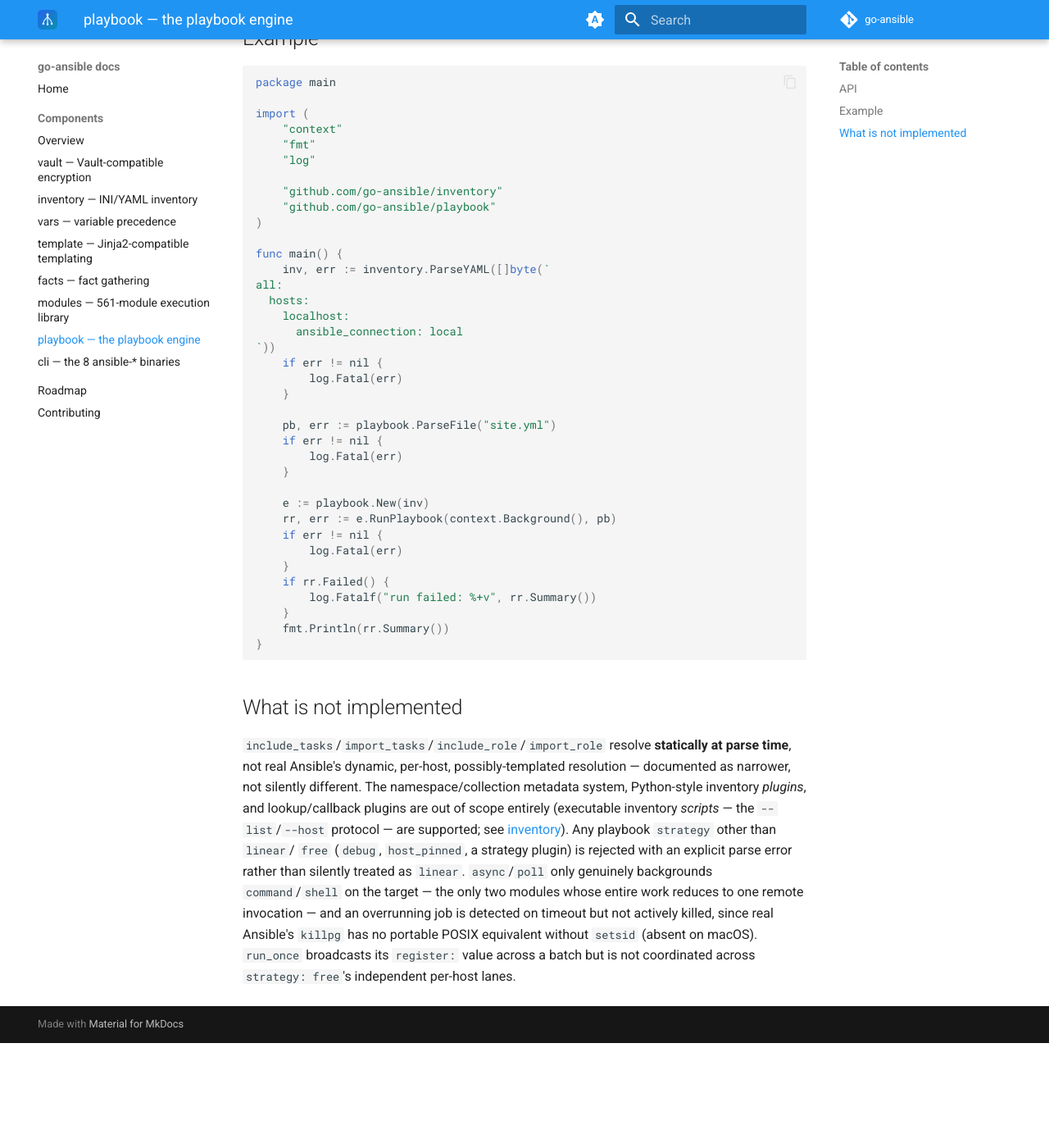
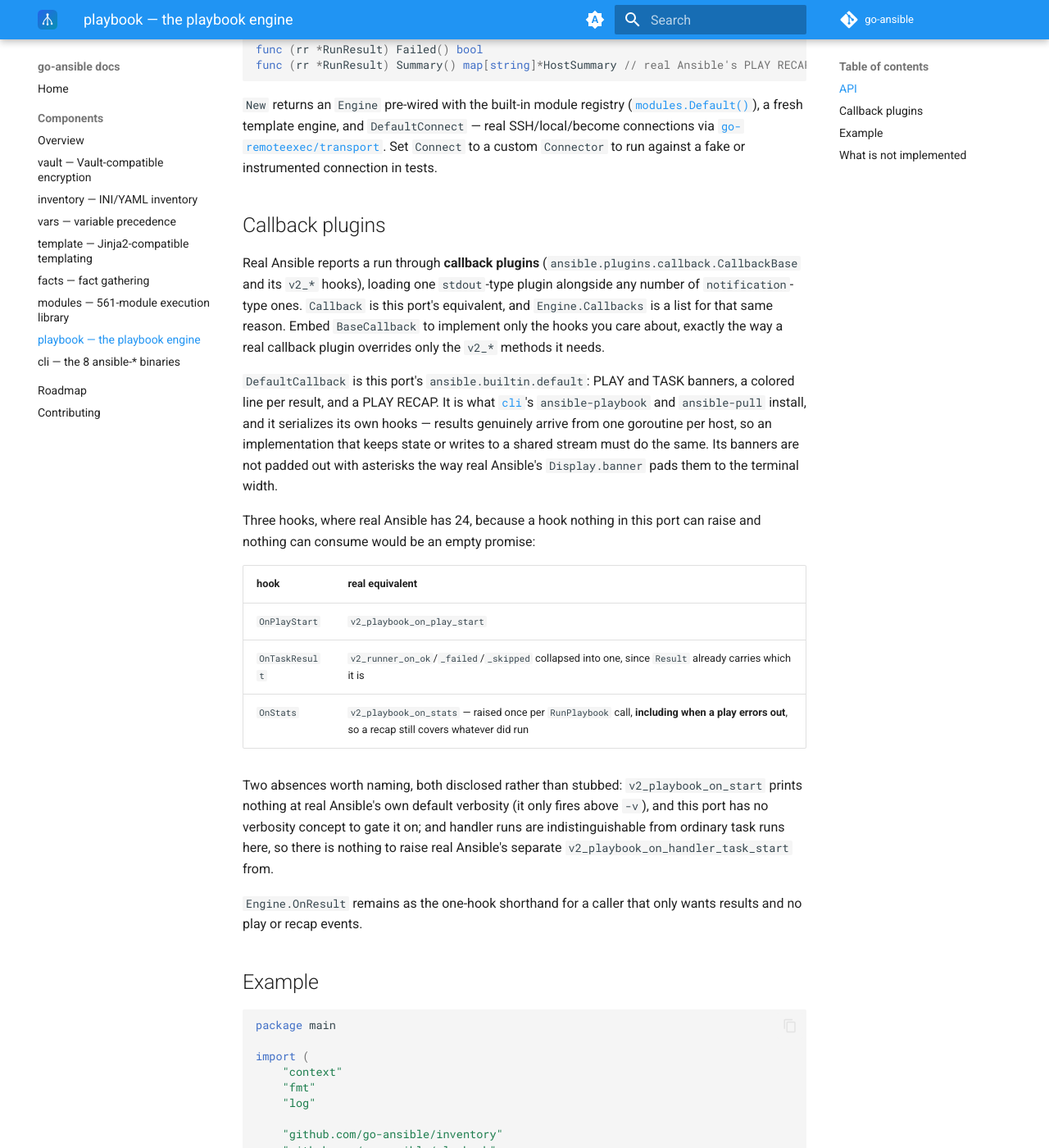
Before and after one commit to go-ansible/docs, an MkDocs documentation site: the page built from docs/components/playbook.md, in a window 1280 px wide and 1400 px high, scrolled down 1371 px. Shown: the whole window at 82% size. Built offline with MkDocs 1.6.1 and Material for MkDocs 9.7.7, drawn with Linux system fonts in a browser that asks for light colours; the version menu is left out; before the commit the page ends 2643 px from its top, so only the background shows below that; some of the changed text lies outside the part shown.

Commit message:
Document playbook's callback plugins (#22)
Records the Callback seam, BaseCallback's no-op defaults, Engine.Callbacks
as a list, and DefaultCallback as this port's ansible.builtin.default —
along with why it carries three hooks where real Ansible has 24, which two
real hooks are deliberately absent, and the concurrency contract every hook
is held to.

Co-authored-by: Claude Opus 5 (1M context) <noreply@anthropic.com>

```diff
--- a/docs/components/playbook.md
+++ b/docs/components/playbook.md
@@ -30,11 +30,23 @@ type Engine struct {
 	ExtraVars map[string]any
 	Connect   Connector
 
-	BaseDir  string
-	RunTags  []string
-	SkipTags []string
-	OnResult func(Result)
+	BaseDir   string
+	RunTags   []string
+	SkipTags  []string
+	OnResult  func(Result)
+	Callbacks []Callback
 }
+
+// Callback is a reporting plugin — see "Callback plugins" below.
+type Callback interface {
+	OnPlayStart(play Play)
+	OnTaskResult(r Result)
+	OnStats(rr *RunResult)
+}
+
+type BaseCallback struct{} // no-op defaults; embed and override what you need
+
+func NewDefaultCallback(w io.Writer, color bool) *DefaultCallback
 
 func New(inv *inventory.Inventory) *Engine
 func (e *Engine) RunPlaybook(ctx context.Context, pb Playbook) (*RunResult, error)
@@ -63,6 +75,43 @@ func (rr *RunResult) Summary() map[string]*HostSummary // real Ansible's PLAY RE
 [`go-remoteexec/transport`](https://github.com/go-remoteexec/transport). Set
 `Connect` to a custom `Connector` to run against a fake or instrumented
 connection in tests.
+
+## Callback plugins
+
+Real Ansible reports a run through **callback plugins**
+(`ansible.plugins.callback.CallbackBase` and its `v2_*` hooks), loading one
+`stdout`-type plugin alongside any number of `notification`-type ones.
+`Callback` is this port's equivalent, and `Engine.Callbacks` is a list for
+that same reason. Embed `BaseCallback` to implement only the hooks you care
+about, exactly the way a real callback plugin overrides only the `v2_*`
+methods it needs.
+
+`DefaultCallback` is this port's `ansible.builtin.default`: PLAY and TASK
+banners, a colored line per result, and a PLAY RECAP. It is what
+[`cli`](cli.md)'s `ansible-playbook` and `ansible-pull` install, and it
+serializes its own hooks — results genuinely arrive from one goroutine per
+host, so an implementation that keeps state or writes to a shared stream
+must do the same. Its banners are not padded out with asterisks the way
+real Ansible's `Display.banner` pads them to the terminal width.
+
+Three hooks, where real Ansible has 24, because a hook nothing in this port
+can raise and nothing can consume would be an empty promise:
+
+| hook | real equivalent |
+| --- | --- |
+| `OnPlayStart` | `v2_playbook_on_play_start` |
+| `OnTaskResult` | `v2_runner_on_ok`/`_failed`/`_skipped` collapsed into one, since `Result` already carries which it is |
+| `OnStats` | `v2_playbook_on_stats` — raised once per `RunPlaybook` call, **including when a play errors out**, so a recap still covers whatever did run |
+
+Two absences worth naming, both disclosed rather than stubbed:
+`v2_playbook_on_start` prints nothing at real Ansible's own default
+verbosity (it only fires above `-v`), and this port has no verbosity concept
+to gate it on; and handler runs are indistinguishable from ordinary task
+runs here, so there is nothing to raise real Ansible's separate
+`v2_playbook_on_handler_task_start` from.
+
+`Engine.OnResult` remains as the one-hook shorthand for a caller that only
+wants results and no play or recap events.
 
 ## Example
 
```
